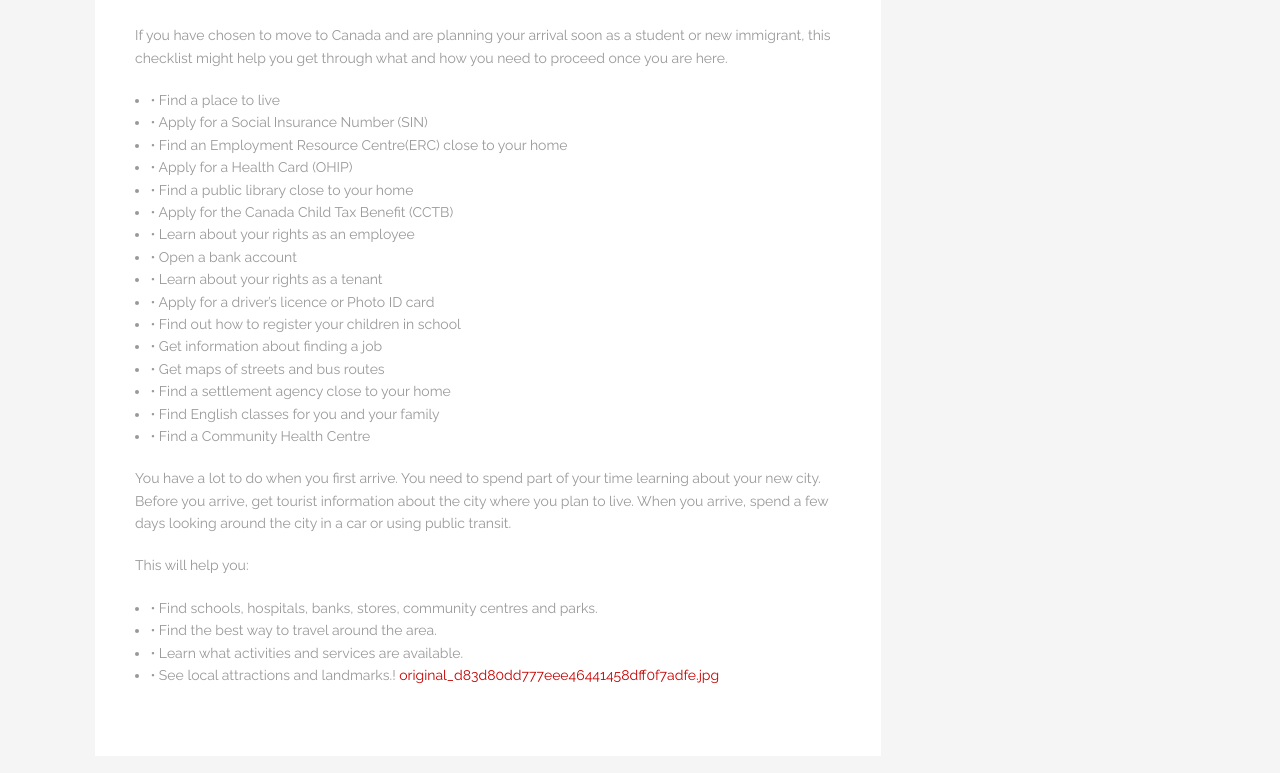
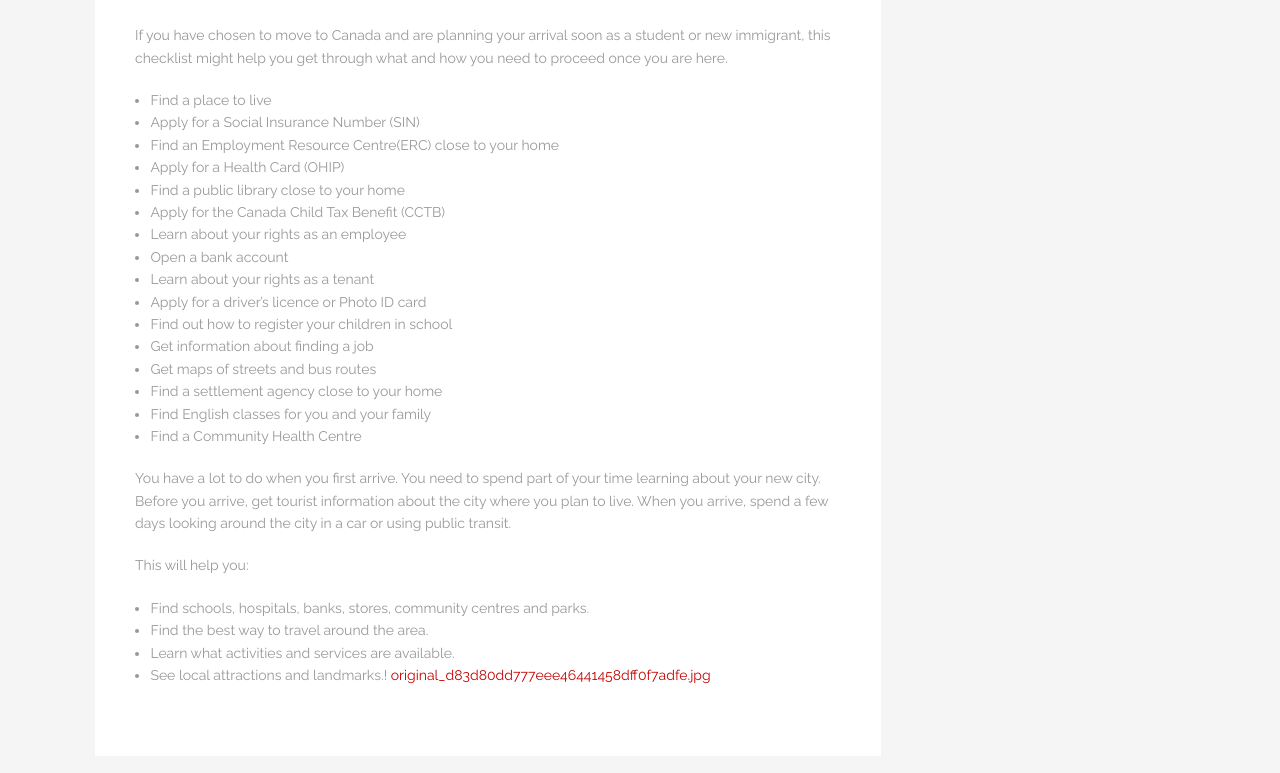
Before and after one commit to prabhav/saw, a Jekyll site: the page built from _posts/2019-05-08-welcome-to-canada-checklist.markdown, in a window 1280 px wide. Shown: the part 568-1341 px from the top of the page. Built offline with Jekyll 4.4.1, drawn with Linux system fonts in a browser that asks for light colours.

```diff
--- a/_posts/2019-05-08-welcome-to-canada-checklist.markdown
+++ b/_posts/2019-05-08-welcome-to-canada-checklist.markdown
@@ -16,29 +16,29 @@ layout: post
 
 If you have chosen to move to Canada and are planning your arrival soon as a student or new immigrant, this checklist might help you get through what and how you need to proceed once you are here.
 
-* • Find a place to live
-* • Apply for a Social Insurance Number (SIN)
-* • Find an Employment Resource Centre(ERC) close to your home
-* • Apply for a Health Card (OHIP)
-* • Find a public library close to your home
-* • Apply for the Canada Child Tax Benefit (CCTB)
-* • Learn about your rights as an employee
-* • Open a bank account
-* • Learn about your rights as a tenant
-* • Apply for a driver’s licence or Photo ID card
-* • Find out how to register your children in school
-* • Get information about finding a job
-* • Get maps of streets and bus routes
-* • Find a settlement agency close to your home
-* • Find English classes for you and your family
-* • Find a Community Health Centre
+* Find a place to live
+* Apply for a Social Insurance Number (SIN)
+* Find an Employment Resource Centre(ERC) close to your home
+* Apply for a Health Card (OHIP)
+* Find a public library close to your home
+* Apply for the Canada Child Tax Benefit (CCTB)
+* Learn about your rights as an employee
+* Open a bank account
+* Learn about your rights as a tenant
+* Apply for a driver’s licence or Photo ID card
+* Find out how to register your children in school
+* Get information about finding a job
+* Get maps of streets and bus routes
+* Find a settlement agency close to your home
+* Find English classes for you and your family
+* Find a Community Health Centre
 
 You have a lot to do when you first arrive. You need to spend part of your time learning about your new city.
 Before you arrive, get tourist information about the city where you plan to live. When you arrive, spend a few days looking around the city in a car or using public transit.
 
 This will help you:
-* • Find schools, hospitals, banks, stores, community centres and parks.
-* • Find the best way to travel around the area.
-* • Learn what activities and services are available.
-* • See local attractions and landmarks.!
+* Find schools, hospitals, banks, stores, community centres and parks.
+* Find the best way to travel around the area.
+* Learn what activities and services are available.
+* See local attractions and landmarks.!
 [original_d83d80dd777eee46441458dff0f7adfe.jpg](/uploads/original_d83d80dd777eee46441458dff0f7adfe.jpg)
```
